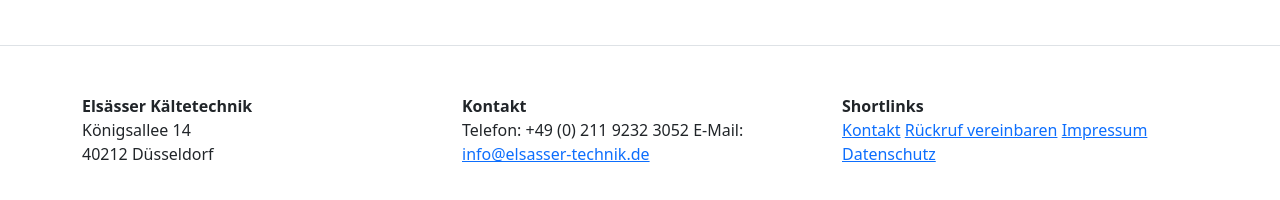
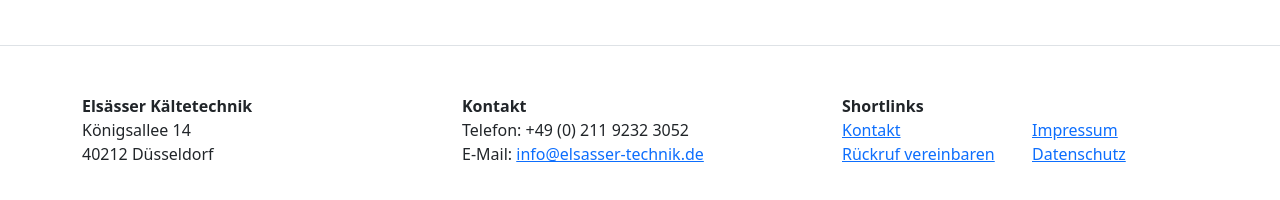
Before and after one commit to IevgeniiaAbdulina/test-frontend-wwwest, a plain HTML site: page index.html in a window 1280 px wide. Shown: the part 4277-4477 px from the top of the page. Drawn offline with nearby package versions, Linux system fonts and the light colour scheme.

Commit message:
Added [Footer] Elements Position Style

```diff
--- a/index.html
+++ b/index.html
@@ -548,16 +548,16 @@
     <!-- ==== FOOTER ==== -->
     <footer class="pt-4 my-md-5 pt-md-5 border-top">
         <div class="container">
-            <div class="row">
+            <div class="row row-cols-1 row-cols-md-3 g-4">
                 <div class="col">
                     <div class="address">
                         <div class="address-header">
                             <strong>Elsässer Kältetechnik</strong>
                         </div>
-                        <div class="address-content">
+                        <p class="address-content">
                             Königsallee 14<br>
                             40212 Düsseldorf
-                        </div>
+                        </p>
                     </div>
                 </div>
 
@@ -566,9 +566,9 @@
                         <div class="contact-info-header">
                             <strong>Kontakt</strong>
                         </div>
-                        <div class="contact-info-content">
-                            Telefon: <span>+49 (0) 211 9232 3052</span>
-                            E-Mail: <a href="#">info@elsasser-technik.de</a>
+                        <div class="row">
+                            <p>Telefon: <span>+49 (0) 211 9232 3052</span><br>
+                            E-Mail: <a href="#">info@elsasser-technik.de</a></p>
                         </div>
                     </div>
                 </div>
@@ -578,11 +578,15 @@
                         <div class="shortlinks-header">
                             <strong>Shortlinks</strong>
                         </div>
-                        <div class="shortlinks-content">
-                            <a href="#">Kontakt</a>
-                            <a href="#">Rückruf vereinbaren</a>
-                            <a href="#">Impressum</a>
-                            <a href="#">Datenschutz</a>
+                        <div class="row row-cols-1 row-cols-md-2">
+                            <div class="col d-flex flex-column">
+                                <a href="#">Kontakt</a>
+                                <a href="#">Rückruf vereinbaren</a>
+                            </div>
+                            <div class="col d-flex flex-column">
+                                <a href="#">Impressum</a>
+                                <a href="#">Datenschutz</a>
+                            </div>
                         </div>
                     </div>
                 </div>
```
